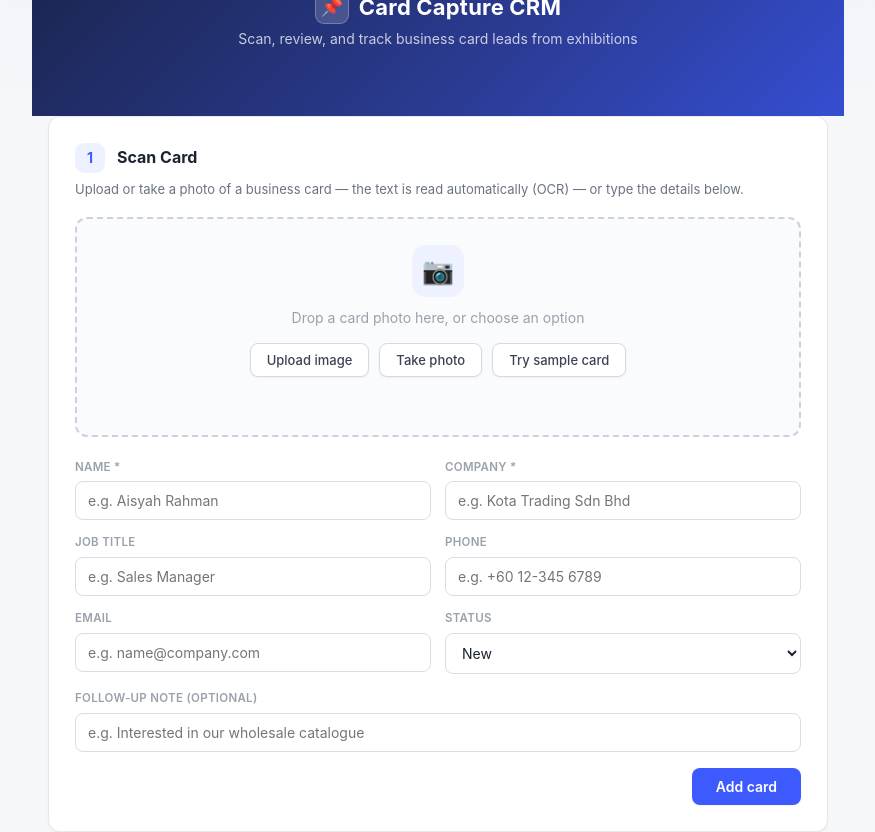
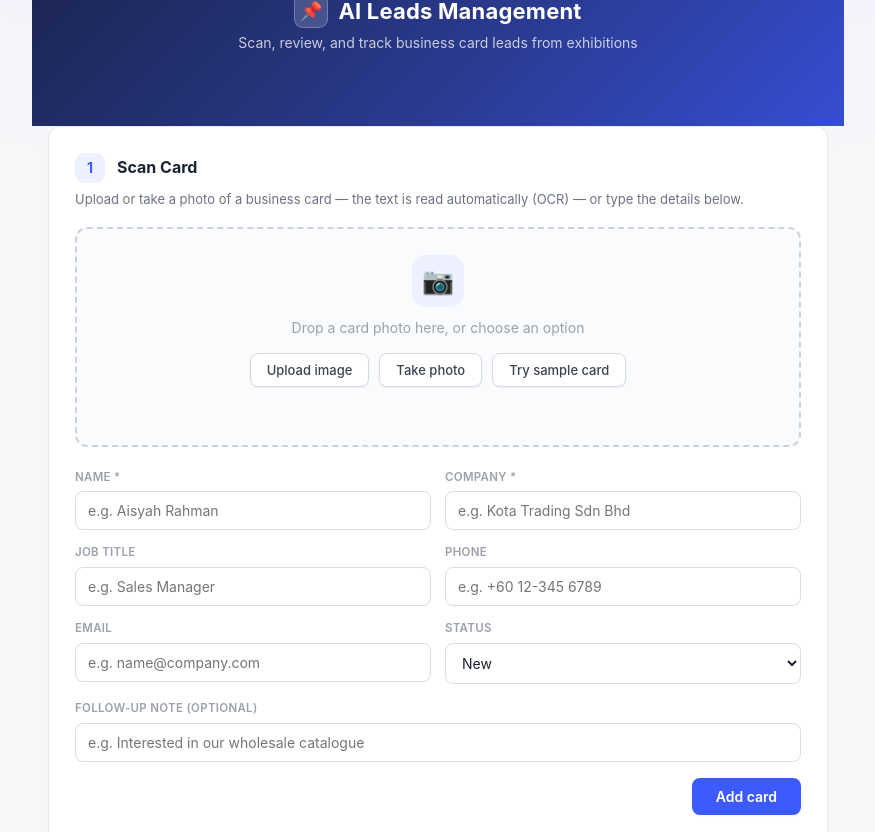
Before and after one commit to xjimbooo/AI-Leads-Management, a plain HTML site: page index.html in a window 1280 px wide. Shown: the top 832 px of the page, without its empty margins (202-1077 px from the left). Drawn offline with Linux system fonts and the light colour scheme.

Commit message:
Rename app to AI Leads Management, fix header clipping

```diff
--- a/index.html
+++ b/index.html
@@ -3,7 +3,7 @@
 <head>
 <meta charset="UTF-8">
 <meta name="viewport" content="width=device-width, initial-scale=1.0">
-<title>Card Capture CRM</title>
+<title>AI Leads Management</title>
 <script src="https://cdn.jsdelivr.net/npm/tesseract.js@5/dist/tesseract.min.js"></script>
 <style>
   :root {
@@ -38,7 +38,7 @@
   .topbar {
     background: linear-gradient(135deg, #1b2550 0%, #2a3a8f 55%, #3d5afe 130%);
     color: #fff;
-    padding: 30px 16px 66px;
+    padding: 34px 16px 72px;
     text-align: center;
     margin: 0 -16px;
   }
@@ -270,7 +270,7 @@
 <body>
 <div class="wrap">
   <div class="topbar">
-    <div class="brand"><span class="logo">📌</span> Card Capture CRM</div>
+    <div class="brand"><span class="logo">📌</span> AI Leads Management</div>
     <p>Scan, review, and track business card leads from exhibitions</p>
   </div>
 
```
